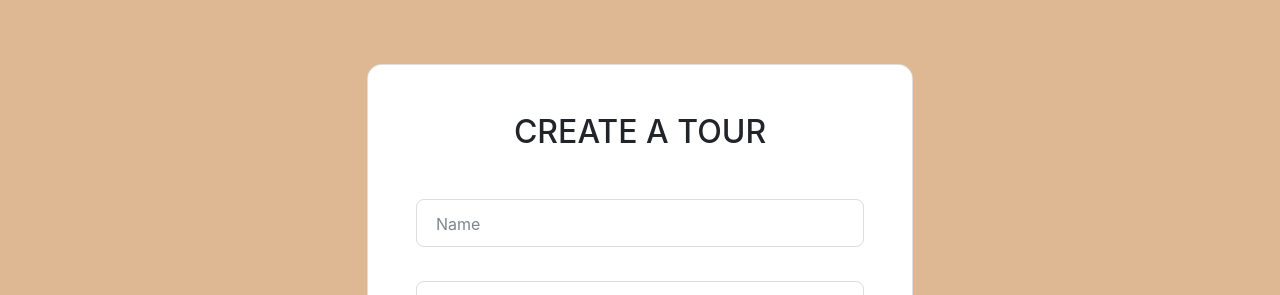
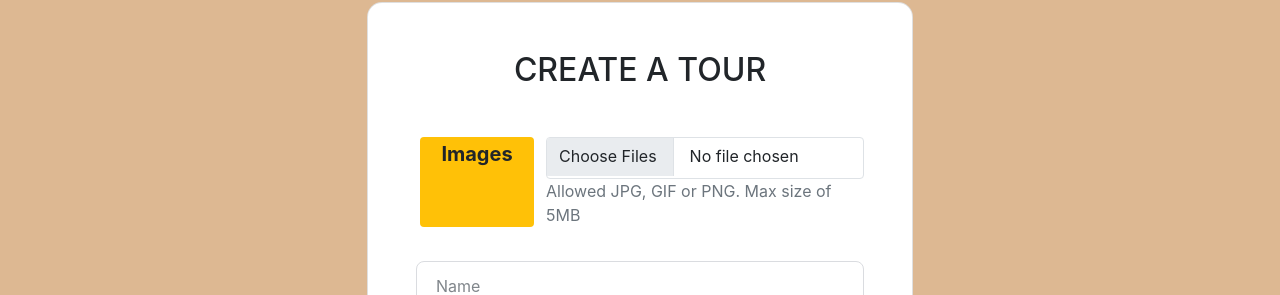
Before and after one commit to PhiBao/Travelify_Frontend, a React (Create React App) app: page /tours/new in a window 1280 px wide. Shown: the part 78-373 px from the top of the page. Built offline with nearby package versions, Linux system fonts and the light colour scheme; no server answers.

Commit message:
Create new tour successfully

```diff
--- a/src/App.js
+++ b/src/App.js
@@ -16,7 +16,7 @@ import ForgottenPassword from "./components/auth/forgottenPassword";
 import ResetPassword from "./components/auth/resetPassword";
 import UserSettings from "./components/users/userSettings";
 import UserActivation from "./components/users/userActivation";
-import TourForm from "./components/tours/TourForm";
+import TourForm from "./components/tours/tourForm";
 import { getSession } from "./store/session";
 import ProtectedRoute from "./components/common/protectedRoute";
 import { getCurrentUser } from "./store/session";
--- /dev/null
+++ b/src/components/tours/tourForm.css
@@ -0,0 +1,6 @@
+@media screen and (max-width: 576px) {
+  .custom-file-input {
+    width: 95% !important;
+    height: 100%;
+  }
+}
--- a/src/components/tours/TourForm.jsx
+++ b/src/components/tours/tourForm.jsx
@@ -3,27 +3,33 @@ import * as Yup from "yup";
 import moment from "moment";
 import { yupResolver } from "@hookform/resolvers/yup";
 import { useForm } from "react-hook-form";
-// import { connect } from "react-redux";
-// import { Navigate, Link } from "react-router-dom";
-// import { createSession } from "../../store/session";
+import { connect } from "react-redux";
+import { useNavigate } from "react-router-dom";
+import { createTour } from "../../store/tours";
 import { Input, Button, Select } from "../common/form";
-// import Loading from "../layout/loading";
+import Loading from "../layout/loading";
 import "../common/form.css";
+import "./tourForm.css";
 
 const schema = Yup.object().shape({
   name: Yup.string().max(255).required(),
   description: Yup.string().max(500).nullable(),
-  price: Yup.number().required().positive().integer(),
+  price: Yup.number()
+    .typeError("Must specify a number")
+    .required()
+    .positive()
+    .integer(),
   kind: Yup.string()
     .oneOf(["single", "fixed"], "Tour must belongs to a kind")
     .required(),
   limit: Yup.number().when("kind", {
     is: "fixed",
     then: Yup.number()
+      .typeError("Must specify a number")
       .required("Fixed tour must has a limit")
       .positive()
       .integer(),
-    otherwise: Yup.number().nullable(),
+    otherwise: Yup.number().typeError("Must specify a number").nullable(),
   }),
   departureDay: Yup.date().when("kind", {
     is: "fixed",
@@ -45,6 +51,21 @@ const schema = Yup.object().shape({
       ),
     otherwise: Yup.string().nullable(),
   }),
+  images: Yup.mixed()
+    .required()
+    .test("fileSize", "The file is too large", (value) => {
+      for (let i = 0; i < value.length; i++) {
+        if (value[i] > 5242880) return false;
+      }
+      return true;
+    })
+    .test("type", "We support png, jpg, gif file", (value) => {
+      for (let i = 0; i < value.length; i++) {
+        if (!["image/png", "image/jpeg", "image/gif"].includes(value[i].type))
+          return false;
+      }
+      return true;
+    }),
 });
 
 export const TourForm = (props) => {
@@ -58,6 +79,9 @@ export const TourForm = (props) => {
   } = useForm({
     resolver: yupResolver(schema),
   });
+
+  const { loading, createTour } = props;
+  const navigate = useNavigate();
 
   const handleKindChange = (e) => {
     const { value } = e.target;
@@ -81,6 +105,8 @@ export const TourForm = (props) => {
 
   const onSubmit = async (tour, e) => {
     e.preventDefault();
+
+    if (tour.kind === "fixed") {
       const time = moment(tour.terminalDay).diff(
         moment(tour.departureDay),
         "hours"
@@ -88,14 +114,35 @@ export const TourForm = (props) => {
       if (time < 6) {
         setError("terminalDay", {
           type: "manual",
-        message: "Terminal day must be after at least six hours departure day",
+          message:
+            "Terminal day must be after at least six hours departure day",
         });
         return;
       }
+    }
+
+    const formData = new FormData();
+    formData.append("name", tour.name);
+    formData.append("description", tour.description);
+    formData.append("kind", tour.kind);
+    if (tour.kind === "fixed") {
+      formData.append("limit", tour.limit);
+      formData.append("departure_day", tour.departureDay);
+      formData.append("terminal_day", tour.terminalDay);
+    }
+    if (tour.kind === "single") formData.append("time", tour.time);
+    formData.append("price", tour.price);
+    for (let i = 0; i < tour.images.length; i++) {
+      formData.append("images[]", tour.images[i]);
+    }
+
+    await createTour(formData);
+    navigate("/tours");
   };
 
   return (
     <section className="vh-100 pt-5">
+      {loading && <Loading />}
       <div className="mask d-flex align-items-center h-100">
         <div className="container h-100">
           <div className="row d-flex justify-content-center align-items-center h-100">
@@ -106,6 +153,31 @@ export const TourForm = (props) => {
                     Create a tour
                   </h2>
                   <form onSubmit={handleSubmit(onSubmit)}>
+                    <div className="row ms-1 mb-3">
+                      <label
+                        htmlFor="images"
+                        className="mb-3 d-none fs-5 d-inline-flex align-items-center justify-content-center
+                                   col-3 badge bg-warning text-dark col-form-label d-sm-block"
+                      >
+                        Images
+                      </label>
+                      <div className="col">
+                        <input
+                          {...register("images")}
+                          className="custom-file-input btn button border form-control form-control-lg"
+                          type="file"
+                          multiple
+                          name="images"
+                          accept=".jpg, .gif, .png"
+                        />
+                        <p className="text-muted d-none d-sm-block">
+                          Allowed JPG, GIF or PNG. Max size of 5MB
+                        </p>
+                      </div>
+                      <div className="alert text-danger p-0 mb-0 fade show">
+                        {errors.images?.message}
+                      </div>
+                    </div>
                     <Input
                       register={register}
                       name="name"
@@ -194,4 +266,12 @@ export const TourForm = (props) => {
   );
 };
 
-export default TourForm;
+const mapStateToProps = (state) => ({
+  loading: state.entities.tours.loading,
+});
+
+const mapDispatchToProps = (dispatch) => ({
+  createTour: (data) => dispatch(createTour(data)),
+});
+
+export default connect(mapStateToProps, mapDispatchToProps)(TourForm);
--- a/src/components/users/userProfile.jsx
+++ b/src/components/users/userProfile.jsx
@@ -38,7 +38,7 @@ const schema = Yup.object().shape({
     })
     .test("type", "We support png, jpg, gif file", (value) => {
       return value.length > 0
-        ? ["image/png", "image/jpg", "image/gif"].includes(value[0].type)
+        ? ["image/png", "image/jpeg", "image/gif"].includes(value[0].type)
         : true;
     })
     .nullable(),
@@ -111,6 +111,7 @@ export const UserProfile = (props) => {
             className="btn button border"
             type="file"
             name="avatar"
+            accept=".jpg, .gif, .png"
           />
           <p className="text-muted">Allowed JPG, GIF or PNG. Max size of 5MB</p>
           {errors.avatar && (
--- a/src/store/middleware/api.js
+++ b/src/store/middleware/api.js
@@ -64,9 +64,8 @@ const api =
       dispatch(actions.apiCallFailed(error.message));
 
       if (error.response && error.response.data.messages) {
-        return Promise.reject(
-          error.response.data.messages.map((message) => toast.error(message))
-        );
+        error.response.data.messages.map((message) => toast.error(message));
+        return Promise.reject(error);
       }
       // Specific
       if (onError) dispatch({ type: onError, payload: error.message });
--- a/src/store/tours.js
+++ b/src/store/tours.js
@@ -17,7 +17,7 @@ const slice = createSlice({
   },
   reducers: {
     toursLoaded: (tours, action) => {},
-    tourCreated: (tours, action) => {
+    tourCreated: () => {
       toast.success("The tour has been created successfully!");
     },
   },
@@ -62,6 +62,7 @@ export const createTour = (data) => (dispatch) => {
       method: "POST",
       data,
       onSuccess: tourCreated.type,
+      headers: { "Content-Type": "multipart/form-data" },
     })
   );
 };
```
Lines whose indentation alone changed are shown as unchanged.
